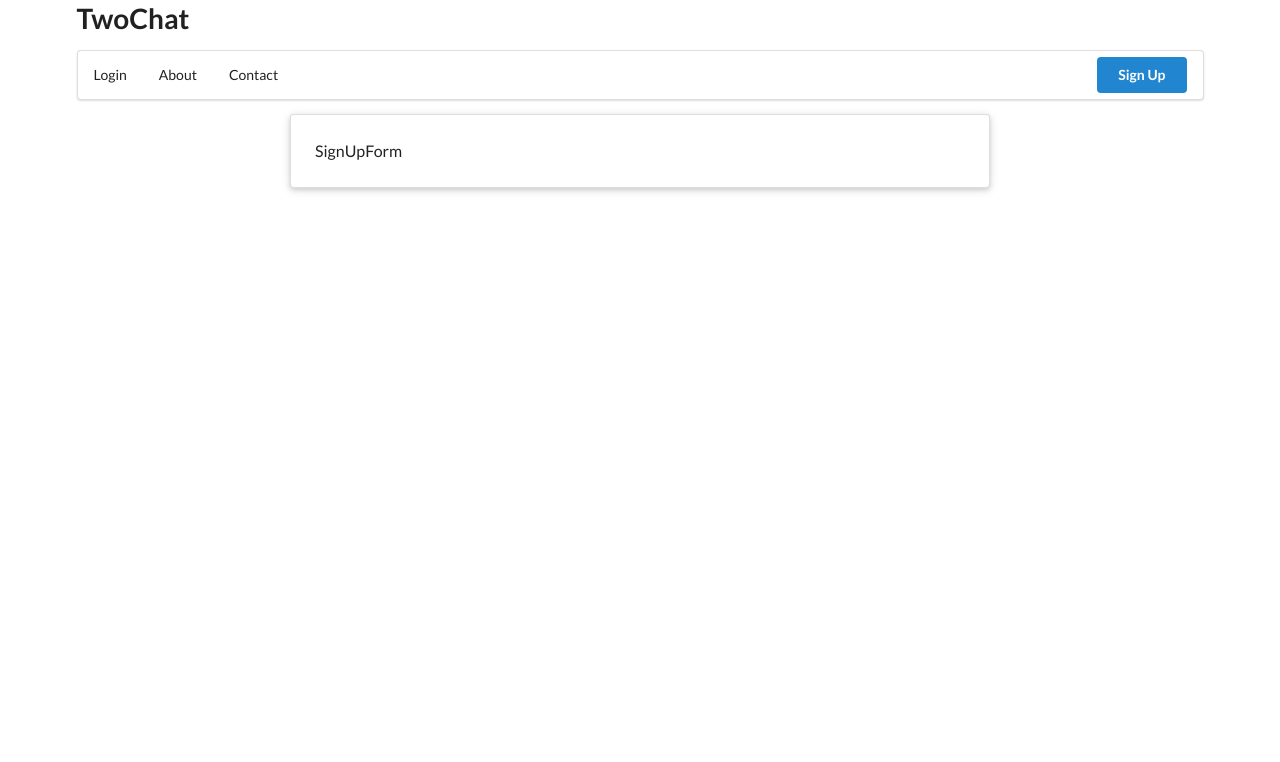
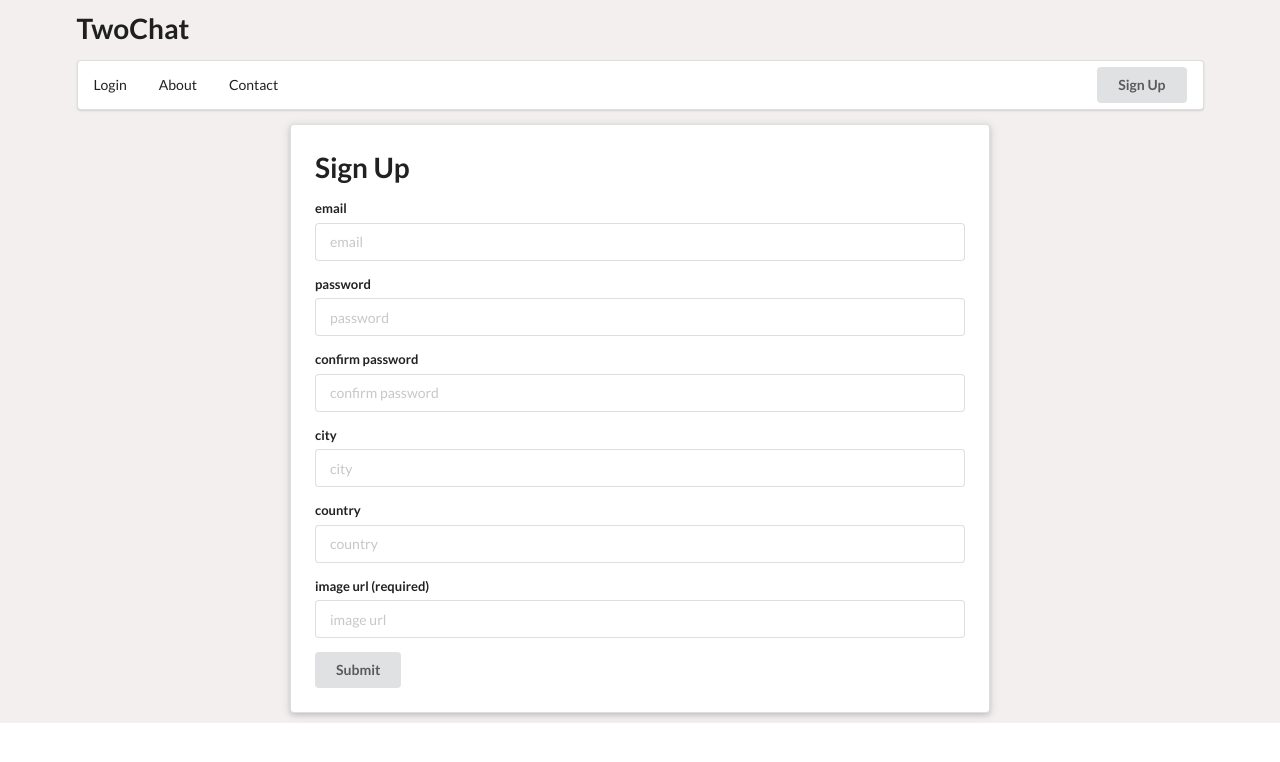
Before and after one commit to e-barr/notBuggySkipe_front-end, a React (Create React App) app in the folder not-buggy-skipe_front-end/: page /signup in a window 1280 px wide. Shown: the top 762 px of the page. Built offline with nearby package versions, Linux system fonts and the light colour scheme.

Commit message:
update styling for About, LoginForm, SignUpForm, ContactUs, Header, App components

```diff
--- a/not-buggy-skipe_front-end/src/components/About.js
+++ b/not-buggy-skipe_front-end/src/components/About.js
@@ -2,7 +2,7 @@ import React from 'react'
 
 const About = () => {
     return (
-        <div className="ui raised padded text container segment">
+        <div className="ui raised padded text container segment inverse">
             <div>
                 <p>This is a one-on-one video chat app, created by <a href="https://github.com/e-barr">e-barr</a>.</p>
             </div>
--- /dev/null
+++ b/not-buggy-skipe_front-end/src/components/App.css
@@ -0,0 +1,6 @@
+.main {
+    background-color:  #F4EFEF;
+    padding: 10px 10px;
+    height: 100%;
+    width: 100%;
+}
--- a/not-buggy-skipe_front-end/src/components/App.js
+++ b/not-buggy-skipe_front-end/src/components/App.js
@@ -349,6 +349,7 @@ import LoginForm from './LoginForm'
 import About from './About'
 import ContactUs from './ContactUs'
 import SignUpForm from './SignUpForm'
+import './App.css'
 
 class App extends Component {
   state = {
@@ -358,6 +359,7 @@ class App extends Component {
   render() {
     return (
       <BrowserRouter>
+      <div className="main">
         <div className="ui container">
             <Header />
             {this.state.loggedIn ? <Content className="ui content"/> : null }
@@ -368,6 +370,7 @@ class App extends Component {
               <Route path="/signup" component={SignUpForm} />
             </Switch>
         </div>
+      </div>
       </BrowserRouter>
     )
   }
--- a/not-buggy-skipe_front-end/src/components/Header.js
+++ b/not-buggy-skipe_front-end/src/components/Header.js
@@ -37,7 +37,7 @@ class Header extends Component {
                         <Link to="/contact" className="item">Contact</Link>
                         <div className="right menu">
                             <div className="item">
-                                <Link to="/signup" className="ui primary button">Sign Up</Link>
+                                <Link to="/signup" className="ui button">Sign Up</Link>
                             </div>
                         </div>
                 </div>
--- a/not-buggy-skipe_front-end/src/components/SignUpForm.js
+++ b/not-buggy-skipe_front-end/src/components/SignUpForm.js
@@ -78,8 +78,44 @@ import React from 'react'
 
 const SignUpForm = () => {
     return (
-        <div className="ui raised padded text container segment">SignUpForm</div>
+        <div className="ui raised padded text container segment">
+        <h1>Sign Up</h1>
+
+        <form className="ui form">
+            <div className="field">
+                <label>email</label>
+                <input type="text" name="email" placeholder="email"/>
+            </div>
+            <div className="field">
+                <label>password</label>
+                <input type="password" name="password" placeholder="password" />
+            </div>
+            <div className="field">
+                <label>confirm password</label>
+                <input type="password" name="confirmPassword" placeholder="confirm password" />
+            </div>
+            <div className="field">
+                <label>city</label>
+                <input type="text" name="city" placeholder="city" />
+            </div>
+            <div className="field">
+                <label>country</label>
+                <input type="text" name="country" placeholder="country" />
+            </div>
+            <div className="field">
+                <label>image url (required)</label>
+                <input type="text" name="imageUrl" placeholder="image url" />
+            </div>
+
+            <button className="ui button" type="submit">Submit</button>
+        </form>
+        </div>
     )
 }
 
+// confirm password
+// city
+// country
+// image_url
+
 export default SignUpForm;
```
